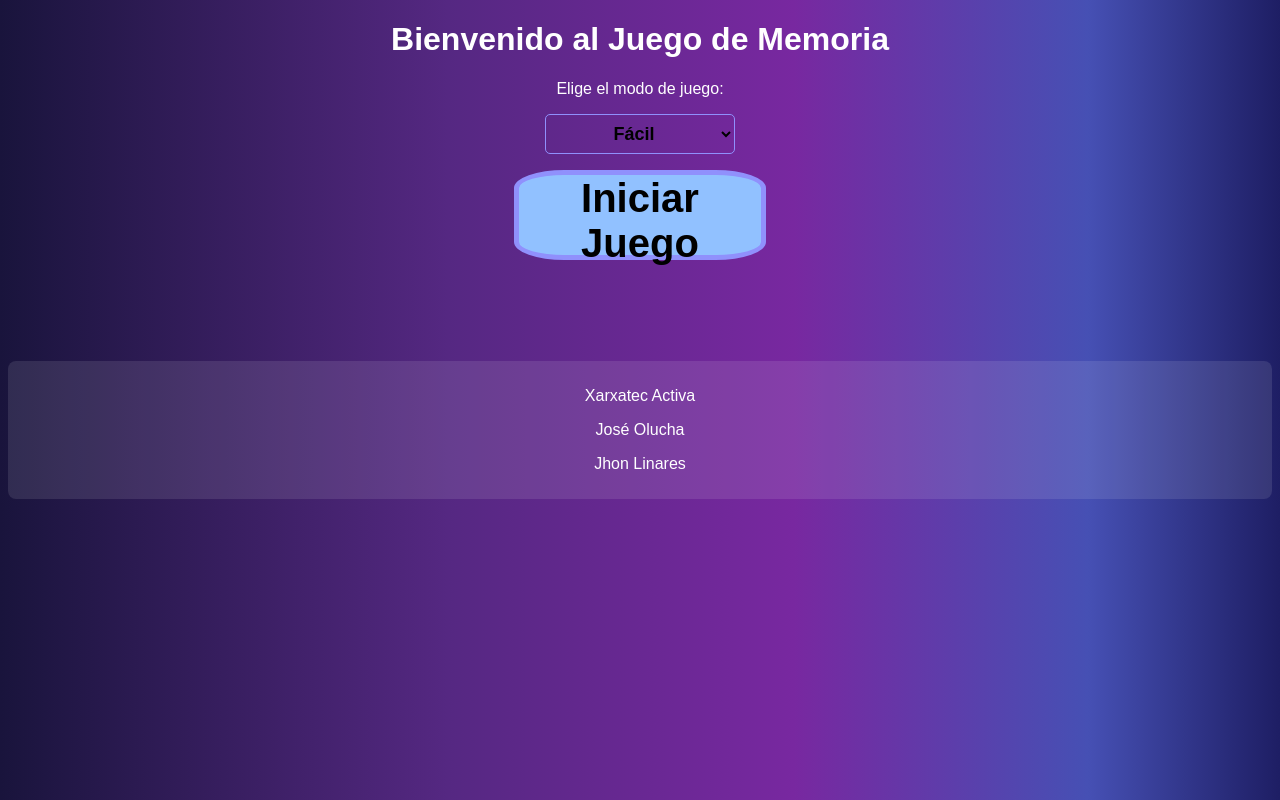
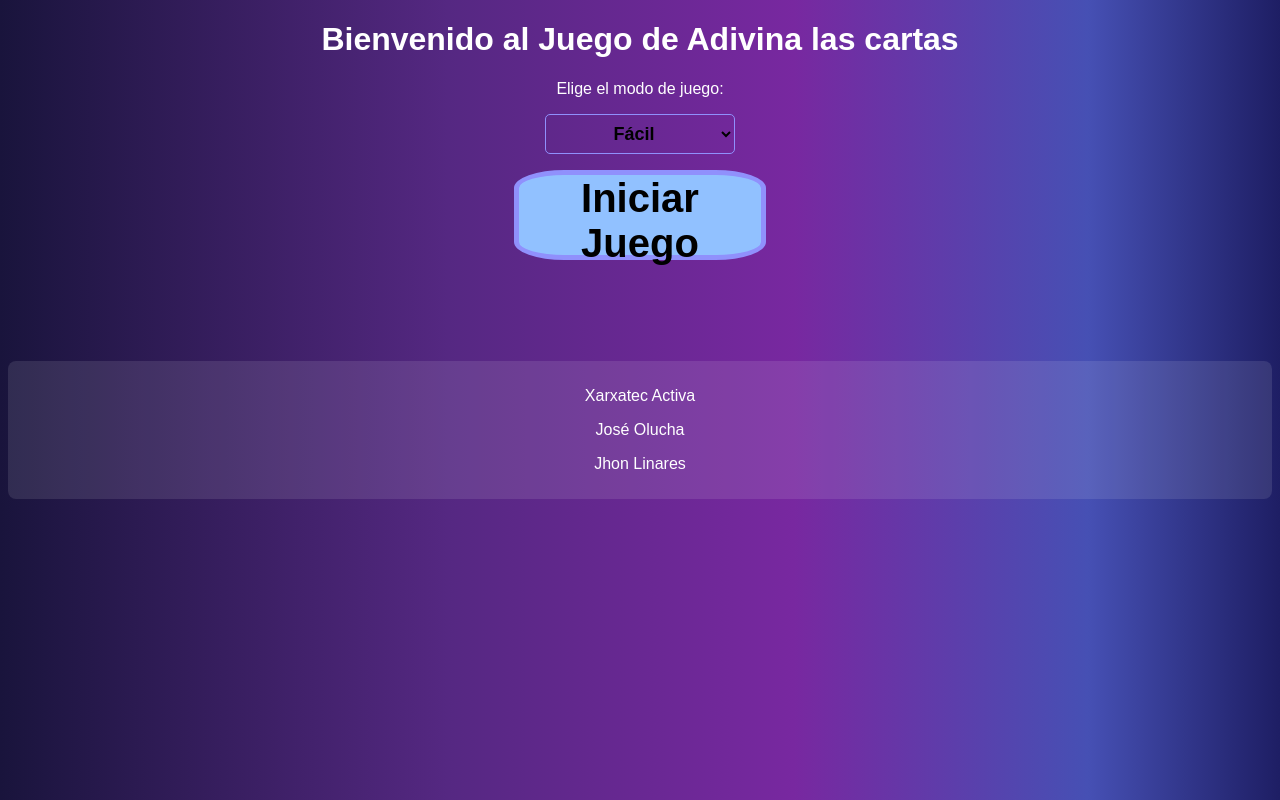
Before and after one commit to jhonjlinaresb/adivinacartas, a plain HTML site: page index.html in a window 1280 px wide. Drawn offline with Linux system fonts and the light colour scheme.

Commit message:
cambios en index

```diff
--- a/index.html
+++ b/index.html
@@ -6,12 +6,12 @@
     <meta name="viewport" content="width=device-width, initial-scale=1.0">
     <link rel="stylesheet" href="styles/style.css">
     <link rel="stylesheet" href="styles/sweetalert.min.css">
-    <title>Juego de memoria</title>
+    <title>Adivina las cartas</title>
 </head>
 <body>
 
     <div id="pantallaInicial">
-        <h1>Bienvenido al Juego de Memoria</h1>
+        <h1>Bienvenido al Juego de Adivina las cartas</h1>
         <p>Elige el modo de juego:</p>
         <select id="modo">
             <option value="16">Fácil</option>
@@ -41,7 +41,7 @@
                         <path d="M12 4V1L8 5l4 4V6c3.3 0 6 2.7 6 6s-2.7 6-6 6-6-2.7-6-6H4c0 4.4 3.6 8 8 8s8-3.6 8-8-3.6-8-8-8z"/>
                     </svg>
                 </button>
-                <h2>Juego de memoria</h2>
+                <h2>Adivina las cartas</h2>
                 <div id="tablero"></div>
             </section>
             <section class="section2">
```
